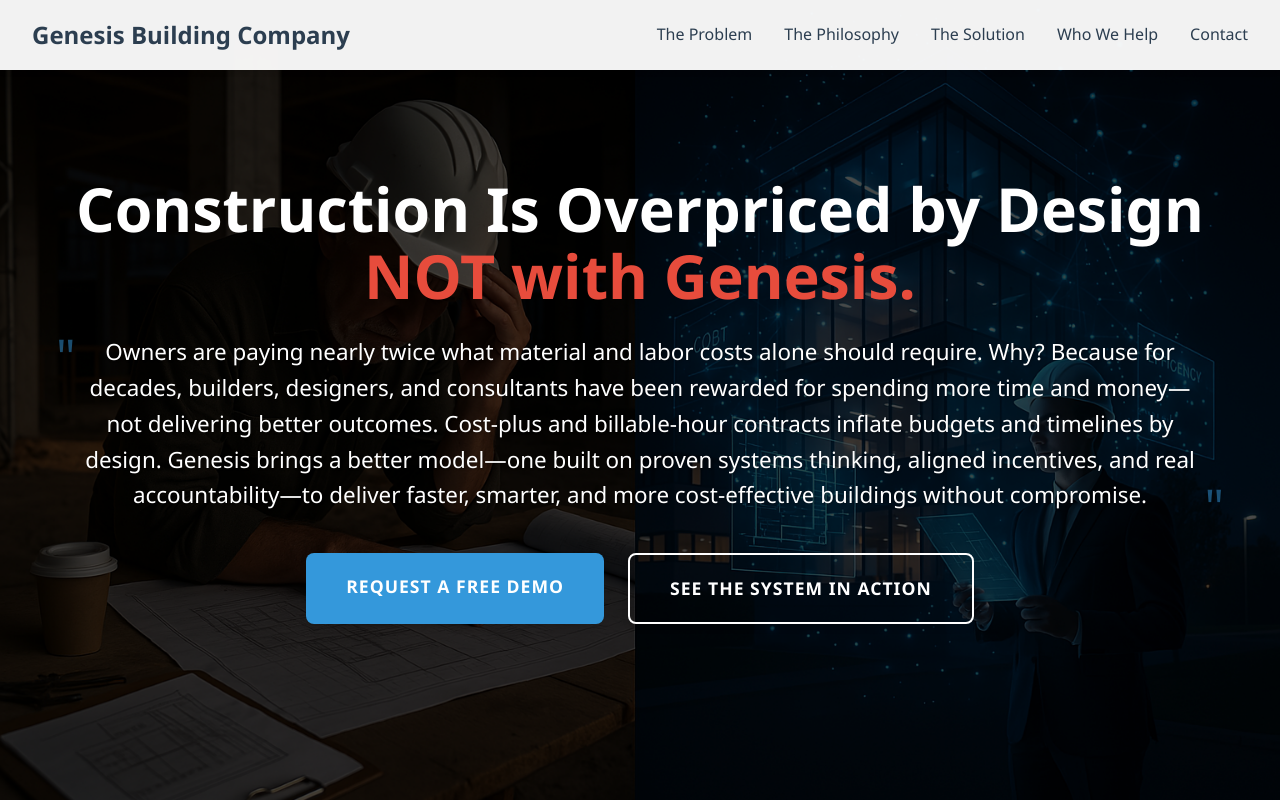
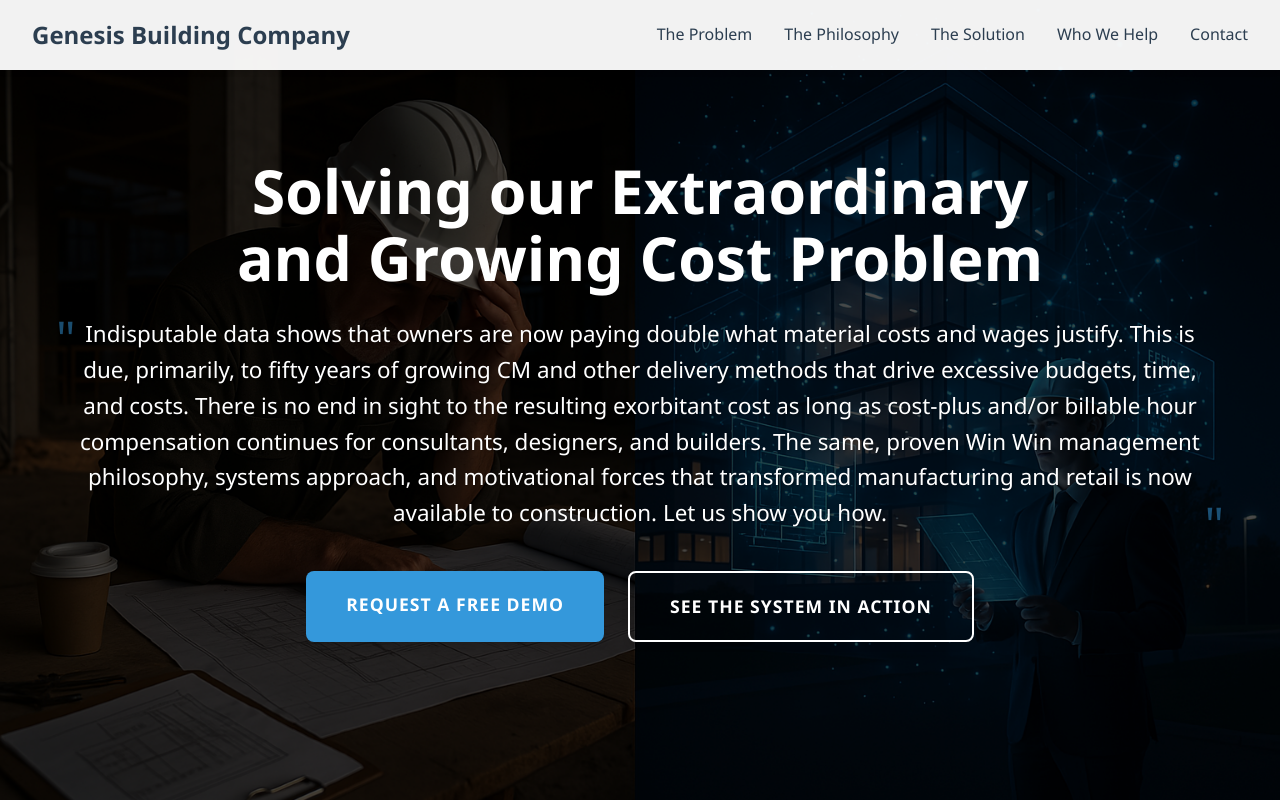
Before and after one commit to jschwander/genesis-website, a plain HTML site: page index.html in a window 1280 px wide. Shown: the top 802 px of the page. Drawn offline with Linux system fonts and the light colour scheme.

Commit message:
marktitile

```diff
--- a/index.html
+++ b/index.html
@@ -20,10 +20,11 @@
             </ul>
         </nav>
         <div class="hero-content">
-            <h1>Construction Is Overpriced by Design<br><span class="highlight">NOT with Genesis.</span></h1>
-            <p class="subheadline">Owners are paying nearly twice what material and labor costs alone should require. Why? Because for decades, builders, designers, and consultants have been rewarded for spending more time and money—not delivering better outcomes. Cost-plus and billable-hour contracts inflate budgets and timelines by design. Genesis brings a better model—one built on proven systems thinking, aligned incentives, and real accountability—to deliver faster, smarter, and more cost-effective buildings without compromise.
+            <h1>Solving our Extraordinary<br>and Growing Cost Problem</h1>
+            <p class="subheadline">Indisputable data shows that owners are now paying double what material costs and wages justify. This is due, primarily, to fifty years of growing CM and other delivery methods that drive excessive budgets, time, and costs. There is no end in sight to the resulting exorbitant cost as long as cost-plus and/or billable hour compensation continues for consultants, designers, and builders.
 
-            </p>
+                The same, proven Win Win management philosophy, systems approach, and motivational forces that transformed manufacturing and retail is now available to construction. Let us show you how.
+                </p>
             <div class="cta-buttons">
                 <a href="#contact" class="btn primary">Request a Free Demo</a>
                 <a href="#solution" class="btn secondary">See the System in Action</a>
```
